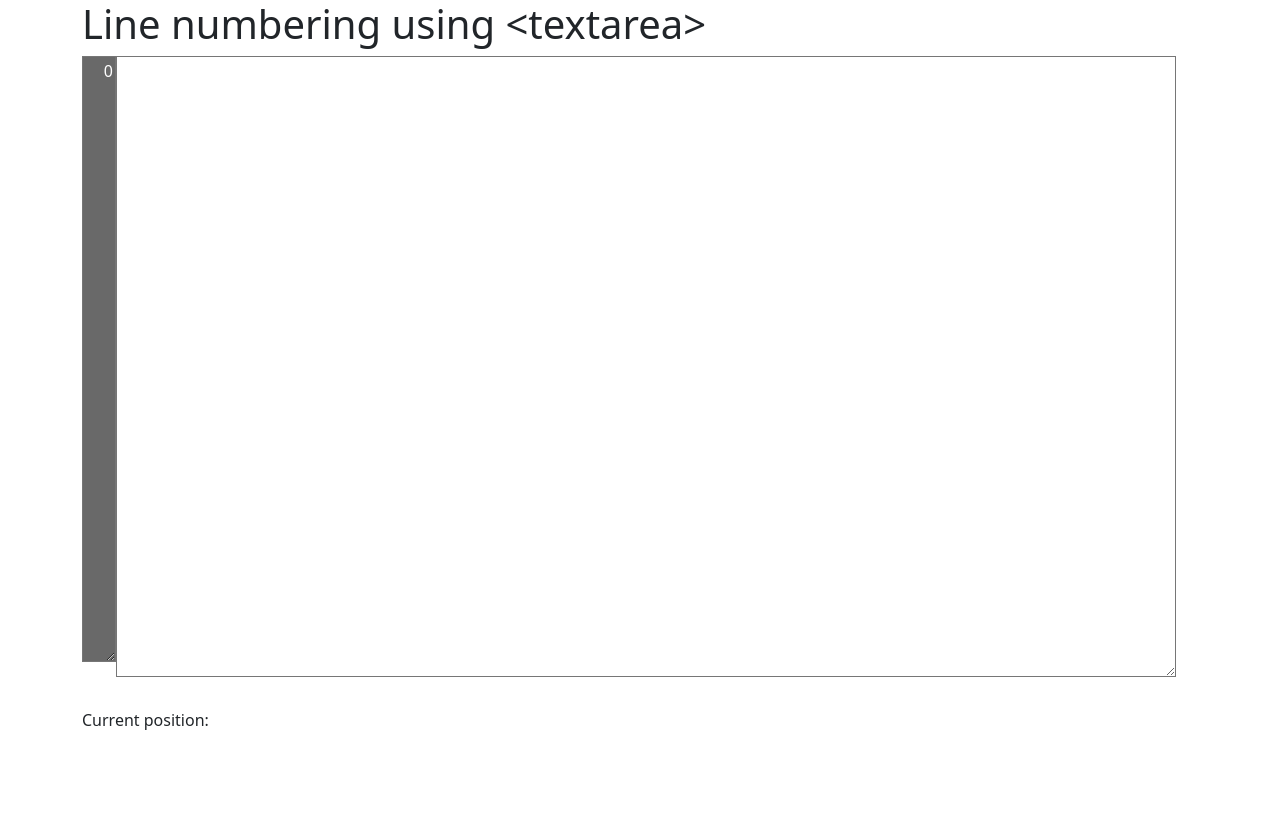
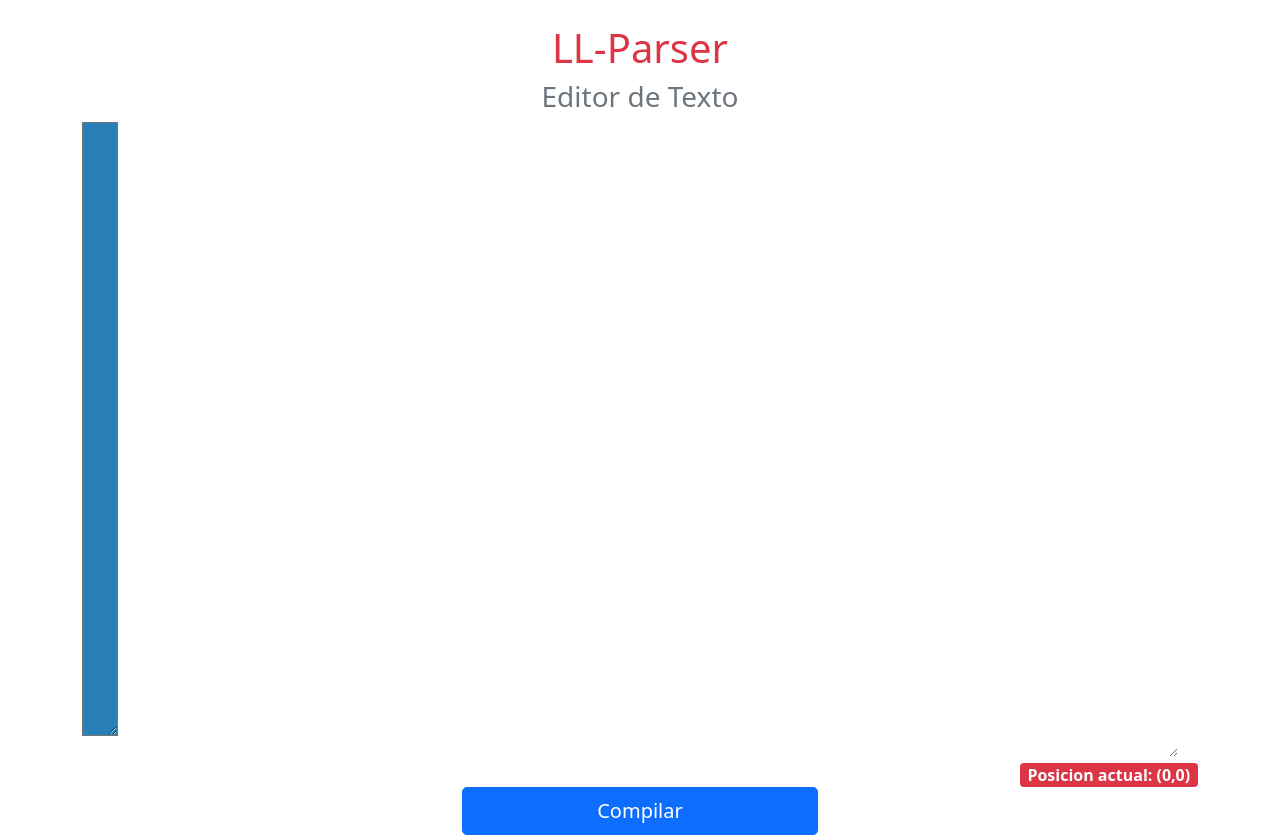
Before and after one commit to cesar9401/LL-Parser, an Angular app: page / in a window 1280 px wide. Before the commit the page ends 800 px from the top, so only its background shows below. Built offline with nearby package versions, Linux system fonts and the light colour scheme.

Commit message:
Editor de texto

```diff
--- a/src/app/app.component.html
+++ b/src/app/app.component.html
@@ -1 +1,9 @@
+<div class="container mt-4">
+	<div class="row">
+		<div class="col">
+			<h1 class="text-center text-danger">{{title}}</h1>
+		</div>
+	</div>
+</div>
+
 <app-editor></app-editor>
--- a/src/app/app.module.ts
+++ b/src/app/app.module.ts
@@ -1,5 +1,6 @@
 import { NgModule } from '@angular/core';
 import { BrowserModule } from '@angular/platform-browser';
+import { FormsModule } from '@angular/forms'
 
 import { AppRoutingModule } from './app-routing.module';
 import { AppComponent } from './app.component';
@@ -12,7 +13,8 @@ import { EditorComponent } from './editor/editor.component';
   ],
   imports: [
     BrowserModule,
-    AppRoutingModule
+    AppRoutingModule,
+		FormsModule
   ],
   providers: [],
   bootstrap: [AppComponent]
--- a/src/app/editor/editor.component.css
+++ b/src/app/editor/editor.component.css
@@ -1,15 +1,23 @@
 .rownr {
 	overflow-y: hidden;
-	background-color: rgb(105,105,105);
+	background-color: #2980B9;
 	color: white;
 	text-align: right;
 	vertical-align:top;
 	z-index: 0;
+	font-family: 'Courier New', Courier, monospace;
+	font-size: 16px;
+	padding-top: 10px;
 }
 
 .txt {
 	width: 95%;
 	overflow-x: scroll;
 	background: transparent;
-	z-index: 0
+	z-index: 0;
+	padding: 10px;
+	padding-left: 16px;
+	font-family: 'Courier New', Courier, monospace;
+	font-size: 16px;
+	border: 0px;
 }
--- a/src/app/editor/editor.component.html
+++ b/src/app/editor/editor.component.html
@@ -1,18 +1,40 @@
 <section id="code-editor">
 	<div class="container">
-		<div class="col">
-			<div class="row">
-				<h1>Line numbering using &lt;textarea&gt;</h1>
+		<div class="row">
+			<div class="col">
+				<h3 class="text-center text-secondary">{{title}}</h3>
 				<div>
-					<textarea class="rownr" rows="25" cols="3" readonly>{{line}}</textarea>
-					<span>
-						<textarea class="txt" rows="25" cols="3" nowrap="nowrap" wrap="off"
-						autocomplete="off" autocorrect="off" autocapitalize="off" spellcheck="false"
-						onclick="selectionchanged(this)" onkeyup="keyup(this, event)" oninput="input_changed(this)" onscroll="scroll_changed(this)"></textarea><br/><br/>
-						<label>Current position: </label><input id="sel_in" style="border-style:none" readonly>
-					</span>
+					<form>
+						<div class="row">
+							<div class="col">
+								<textarea class="rownr" rows="25" cols="3" readonly></textarea>
+								<span>
+									<textarea class="txt" rows="25" cols="3" nowrap="nowrap" wrap="off"
+									autocomplete="off" autocorrect="off" autocapitalize="off" spellcheck="false"
+									onclick="selectionchanged(this)" onkeyup="keyup(this, event)" oninput="input_changed(this)" onscroll="scroll_changed(this)"></textarea>
+								</span>
+							</div>
+						</div>
+
+						<div class="row my-0">
+							<div class="col d-flex justify-content-end my-0">
+								<span class="badge bg-danger">
+									<p class="my-0 fs-6 text" id="info">Posicion actual: (0,0)</p>
+								</span>
+							</div>
+						</div>
+
+						<div class="row text-center">
+							<div class="col-4 offset-4 d-grid">
+								<button type="button" class="btn btn-primary btn-lg btn-block">Compilar</button>
+							</div>
+						</div>
+					</form>
+
 				</div>
 			</div>
 		</div>
+
+
 	</div>
 </section>
--- a/src/app/editor/editor.component.ts
+++ b/src/app/editor/editor.component.ts
@@ -7,85 +7,11 @@ import { Component, OnInit } from '@angular/core';
 })
 export class EditorComponent implements OnInit {
 
+	title = 'Editor de Texto';
+
 	constructor() { }
 
 	ngOnInit(): void {
 	}
 
-	cntline: any;
-	line: string = '0';
-
-	keyup(obj, e)
-	{
-		if(e.keyCode >= 33 && e.keyCode <= 40) // arrows ; home ; end ; page up/down
-		this.selectionchanged(obj);
-	}
-
-	selectionchanged(obj)
-	{
-		var substr = obj.value.substring(0,obj.selectionStart).split('\n');
-		var row = substr.length;
-		var col = substr[substr.length-1].length;
-		var tmpstr = '(' + row.toString() + ',' + col.toString() + ')';
-		// if selection spans over
-		if(obj.selectionStart != obj.selectionEnd)
-		{
-			substr = obj.value.substring(obj.selectionStart, obj.selectionEnd).split('\n');
-			row += substr.length - 1;
-			col = substr[substr.length-1].length;
-			tmpstr += ' - (' + row.toString() + ',' + col.toString() + ')';
-		}
-		this.line = tmpstr;
-		console.log(this.line);
-	}
-
-	input_changed(obj_txt)
-	{
-		let obj_rownr = document.getElementsByTagName('textarea')[0];
-		this.cntline = this.count_lines(obj_txt.value);
-		if(this.cntline == 0) this.cntline = 1;
-		let tmp_arr = obj_rownr.value.split('\n');
-		let cntline_old = parseInt(tmp_arr[tmp_arr.length - 1], 10);
-		// if there was a change in line count
-		if(this.cntline != cntline_old)
-		{
-			obj_rownr.cols = this.cntline.toString().length; // new width of txt_rownr
-			this.populate_rownr(obj_rownr, this.cntline);
-			this.scroll_changed(obj_txt);
-		}
-		this.selectionchanged(obj_txt);
-	}
-
-	scroll_changed(obj_txt)
-	{
-		let obj_rownr = document.getElementsByTagName('textarea')[0];
-		this.scrollsync(obj_txt,obj_rownr);
-	}
-
-	scrollsync(obj1, obj2)
-	{
-		// scroll text in object id1 the same as object id2
-		obj2.scrollTop = obj1.scrollTop;
-	}
-
-	populate_rownr(obj, cntline)
-	{
-		let tmpstr = '';
-		for(let i = 1; i <= cntline; i++)
-		{
-			tmpstr = tmpstr + i.toString() + '\n';
-		}
-		this.line = tmpstr;
-		//document.getElementsByTagName('textarea')[0].value = tmpstr;
-	}
-
-	count_lines(txt)
-	{
-		if(txt == '')
-		{
-			return 1;
-		}
-		return txt.split('\n').length + 1;
-	}
-
 }
--- a/src/assets/js/editor.js
+++ b/src/assets/js/editor.js
@@ -1,5 +1,3 @@
-let cntline;
-
 function keyup(obj, e) {
   if (e.keyCode >= 33 && e.keyCode <= 40)
     // arrows ; home ; end ; page up/down
@@ -20,7 +18,9 @@ function selectionchanged(obj) {
     col = substr[substr.length - 1].length;
     tmpstr += " - (" + row.toString() + "," + col.toString() + ")";
   }
-  obj.parentElement.getElementsByTagName("input")[0].value = tmpstr;
+	let p = document.getElementById("info");
+	p.innerHTML = "Posicion actual: " + tmpstr;
+  //obj.parentElement.getElementsByTagName("input")[0].value = tmpstr;
 }
 
 function input_changed(obj_txt) {
```
